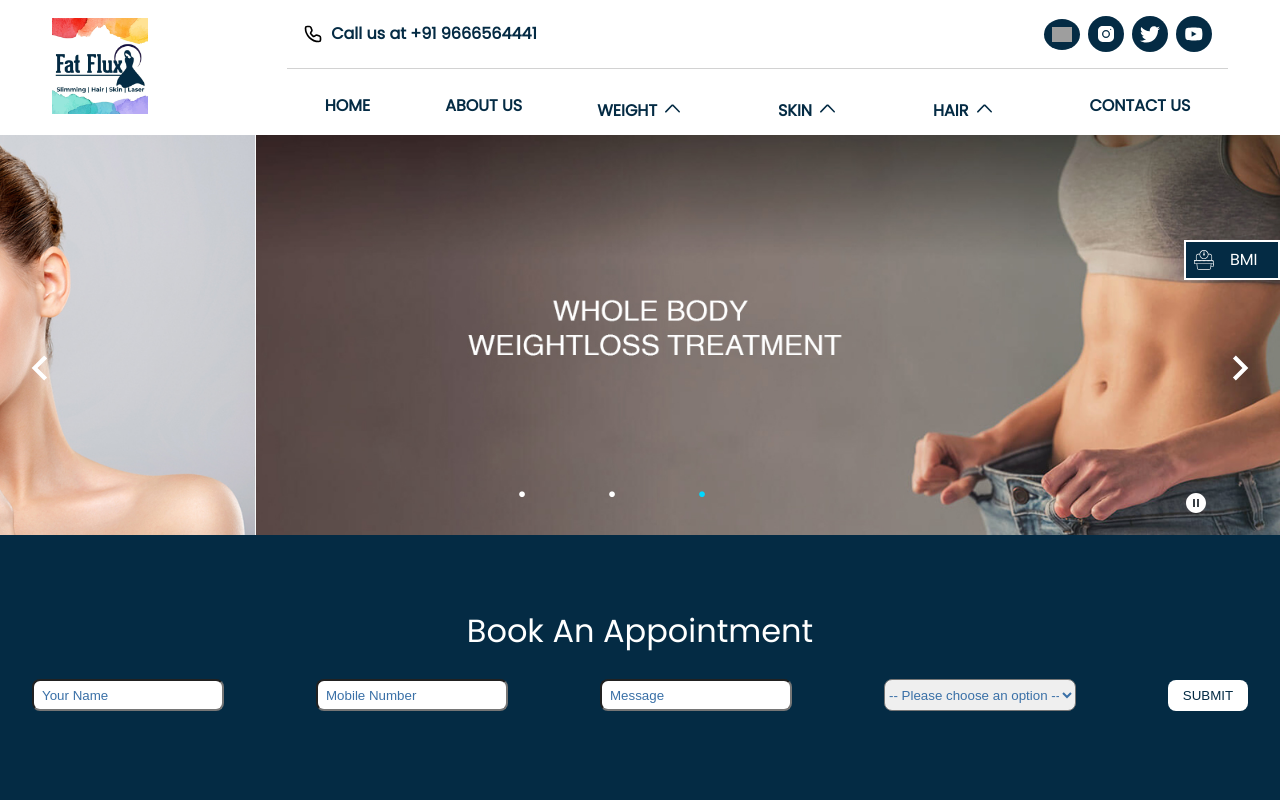
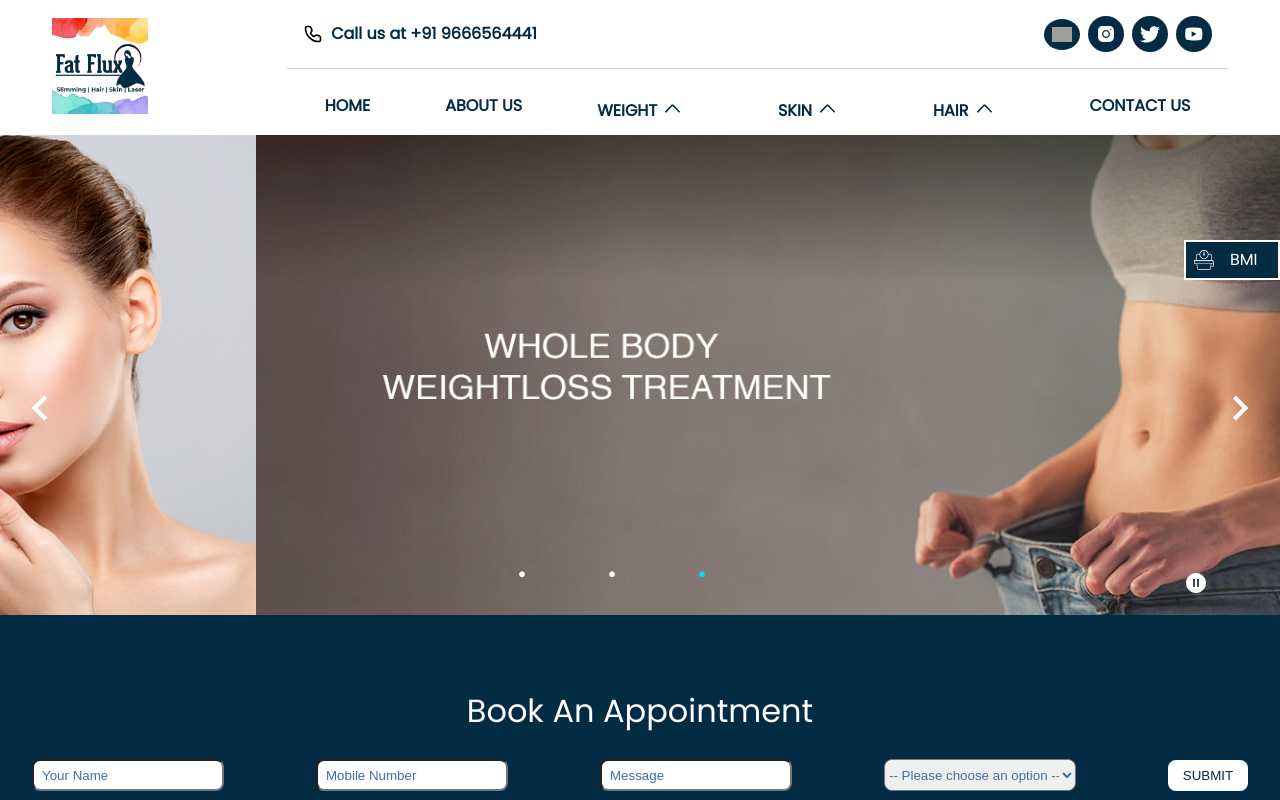
Before and after one commit to fatfluxdigital/hair-skin, a Next.js app: page / in a window 1280 px wide. Shown: the top 800 px of the page. Built offline with nearby package versions, Linux system fonts and the light colour scheme; grey boxes are pictures that could not be loaded.

Commit message:
added the correct height for the hero slider

```diff
--- a/src/app/page.css
+++ b/src/app/page.css
@@ -364,7 +364,7 @@ a {
 
 .slider {
   width: 100vw;
-  height: 50vh;
+  height: 60vh;
   overflow: hidden;
   position: relative;
 }
@@ -374,7 +374,7 @@ a {
   position: relative;
 }
 .slider .wrapper {
-  height: 50vh;
+  height: 60vh;
   transition: 0.5s all linear;
   will-change: transform;
 }
@@ -463,7 +463,7 @@ a {
 
 .slider .each-slide {
   width: 100vw;
-  height: 50vh;
+  height: 60vh;
   float: left;
   line-height: 50vh;
   font-size: 40vh;
```
